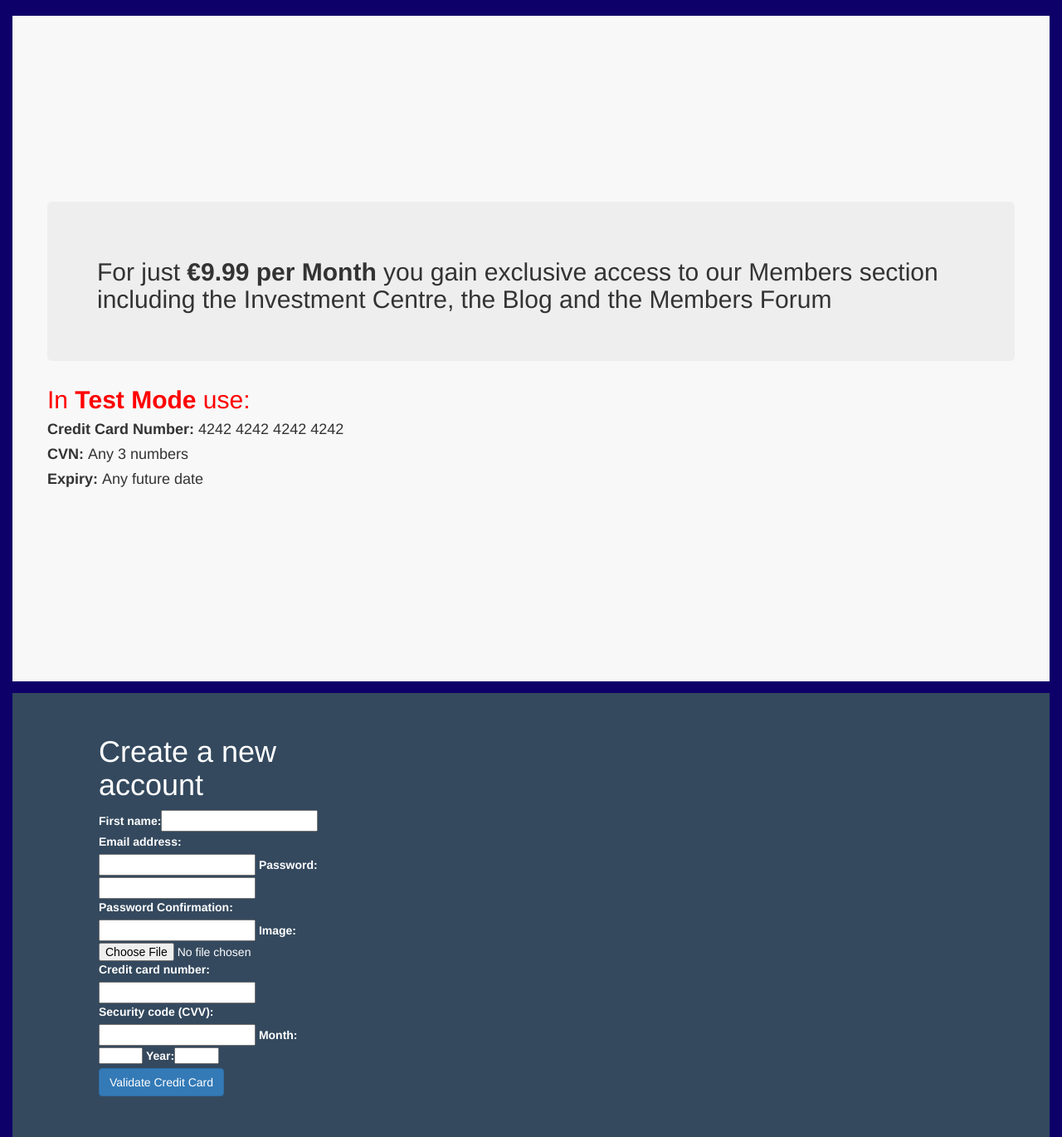
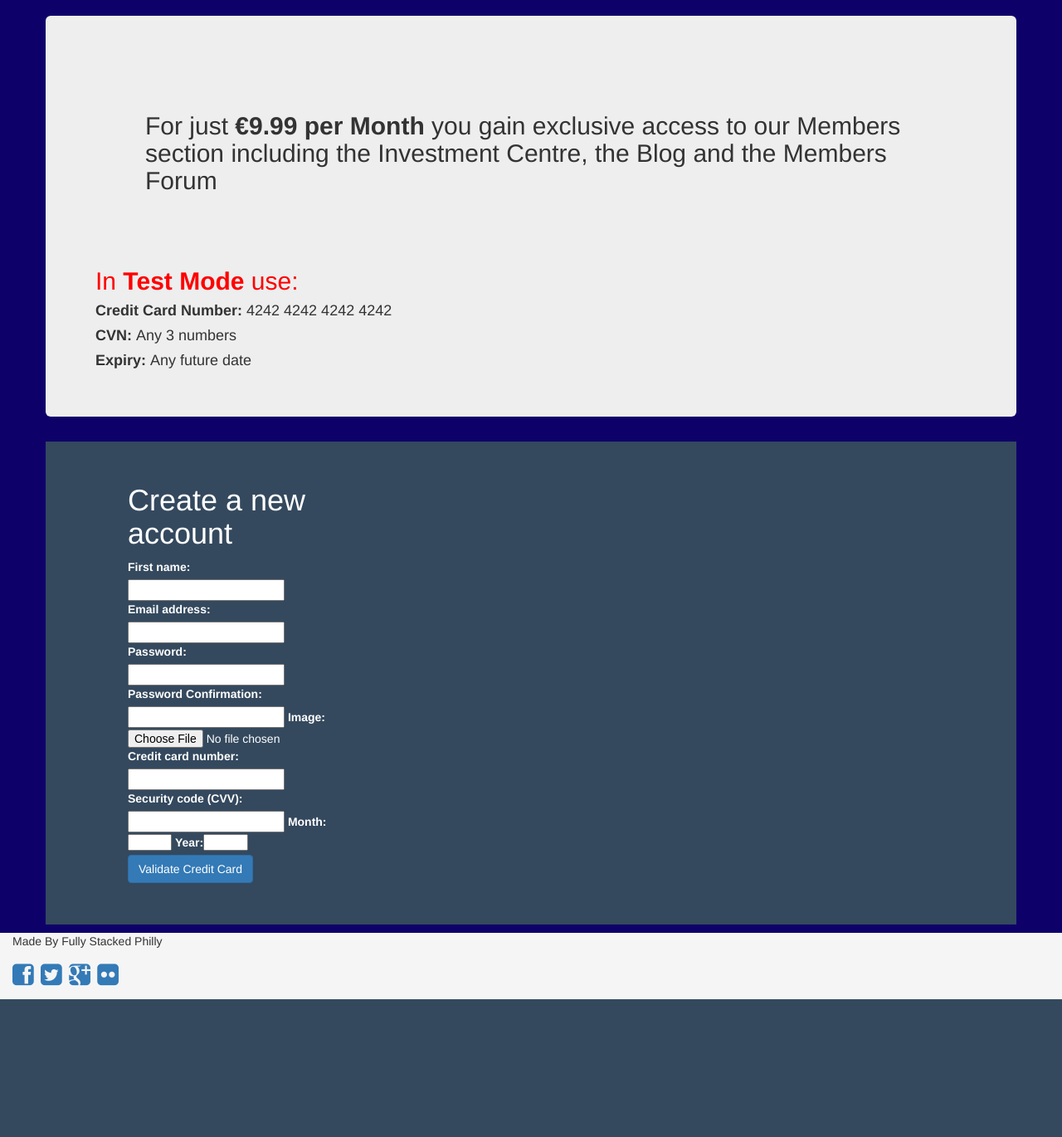
Before and after one commit to Code-Institute-Submissions/property_mogul_final, a Django app: page /register/ in a window 1280 px wide. Shown: the part 51-1421 px from the top of the page at 83% size. After the commit the page ends 1255 px from the top, so only its background shows below. Run offline with Django 3.2, Linux system fonts and the light colour scheme; some libraries are stand-ins or nearby versions.

Commit message:
adding containers for styling

```diff
--- a/templates/contact/contact.html
+++ b/templates/contact/contact.html
@@ -1,7 +1,7 @@
 {% extends 'base.html' %}
 {% block content %}
     {% load bootstrap_tags %}
-<div class="jumbotron">
+<div class="jumbotron container">
     <div class="container intro-header">
         <h1>Contact us here</h1>
         <h4><span class="glyphicon glyphicon-phone"></span>We're always happy to speak with our Members
--- a/templates/register.html
+++ b/templates/register.html
@@ -14,7 +14,7 @@
 
 {% block content %}
 
-    <div class="content-section-a">
+    <div class="jumbotron container">
             <div class="jumbotron wow bounceInUp">
             <h2>For just <strong>€9.99 per Month</strong> you gain exclusive access to our Members section including the Investment Centre,
                     the Blog and the Members Forum</h2>
@@ -26,7 +26,7 @@
                 <h4><strong>Expiry: </strong>Any future date</h4>
             </div>
     </div>
-    <div class="content-section-c">
+    <div class="content-section-c container">
         <div class="reg_page">
 
                     <form role="form" method="post" id="register-form" enctype="multipart/form-data"
```
